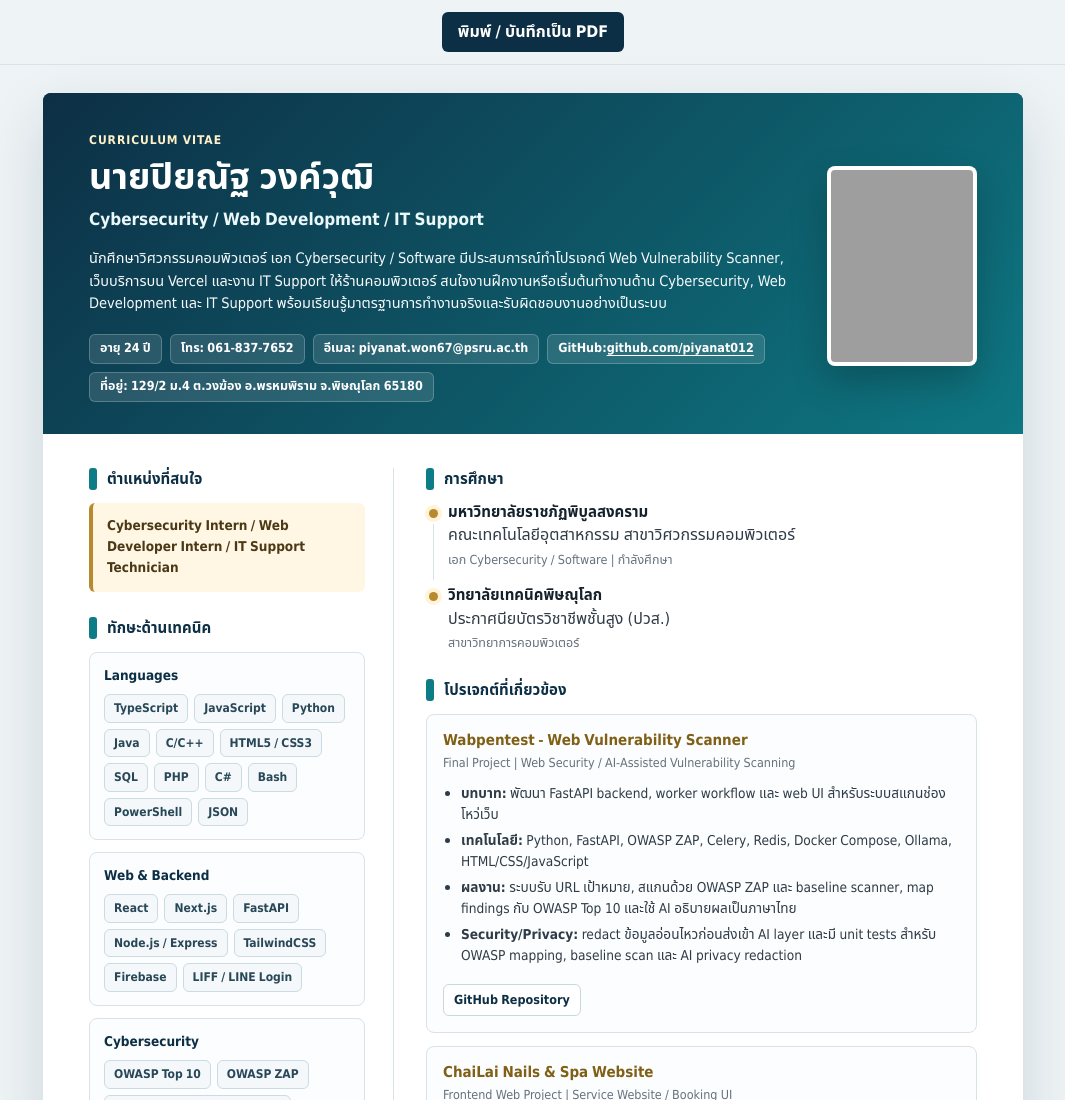
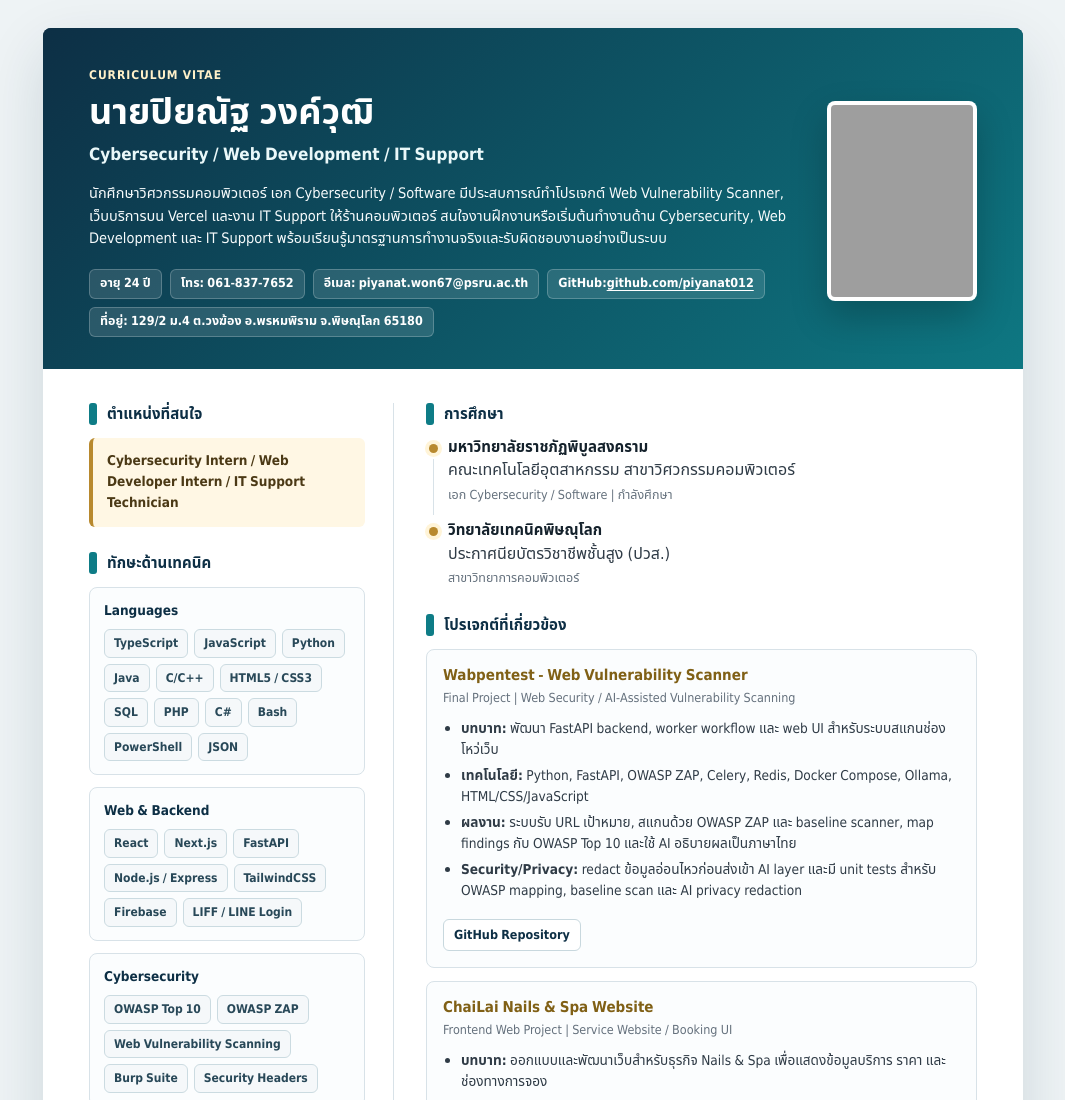
Before and after one commit to piyanat012/CV, a plain HTML site: page CV_Piyanat_Wongwut.html in a window 1280 px wide. Shown: the top 1100 px of the page, without its empty margins (107-1172 px from the left). Drawn offline with Linux system fonts and the light colour scheme; grey boxes are pictures that could not be loaded.

Commit message:
Remove print button

```diff
--- a/CV_Piyanat_Wongwut.html
+++ b/CV_Piyanat_Wongwut.html
@@ -44,35 +44,6 @@
     h3,
     p {
       margin: 0;
-    }
-
-    .actions {
-      position: sticky;
-      top: 0;
-      z-index: 20;
-      display: flex;
-      justify-content: center;
-      gap: 10px;
-      padding: 12px;
-      background: rgba(238, 243, 245, 0.95);
-      border-bottom: 1px solid rgba(216, 226, 232, 0.9);
-      backdrop-filter: blur(8px);
-    }
-
-    .actions button {
-      min-height: 40px;
-      border: 0;
-      border-radius: 6px;
-      padding: 0 16px;
-      background: var(--navy);
-      color: #fff;
-      font: inherit;
-      font-weight: 800;
-      cursor: pointer;
-    }
-
-    .actions button:hover {
-      background: var(--teal);
     }
 
     .page {
@@ -479,10 +450,6 @@
         line-height: 1.28;
       }
 
-      .actions {
-        display: none;
-      }
-
       .page {
         width: 100%;
         margin: 0;
@@ -727,10 +694,6 @@
   </style>
 </head>
 <body>
-  <div class="actions">
-    <button type="button" onclick="window.print()">พิมพ์ / บันทึกเป็น PDF</button>
-  </div>
-
   <main class="page">
     <header class="masthead">
       <div>
```
